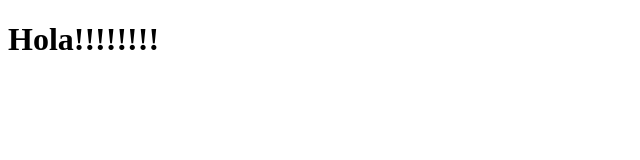
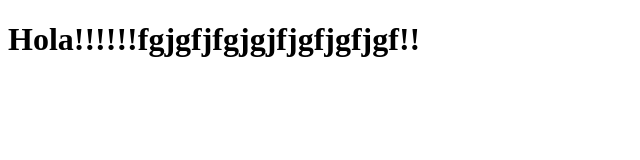
Before and after one commit to Rambell/Portfolio, a plain HTML site: page index.html in a window 1280 px wide. Shown: the whole page, without its empty margins (0-640 px from the left). Drawn offline with Linux system fonts and the light colour scheme.

Commit message:
añadi letras

```diff
--- a/index.html
+++ b/index.html
@@ -7,6 +7,6 @@
     <title>Document</title>
 </head>
 <body>
-    <h1>Hola!!!!!!!!</h1>
+    <h1>Hola!!!!!!fgjgfjfgjgjfjgfjgfjgf!!</h1>
 </body>
 </html>
```
